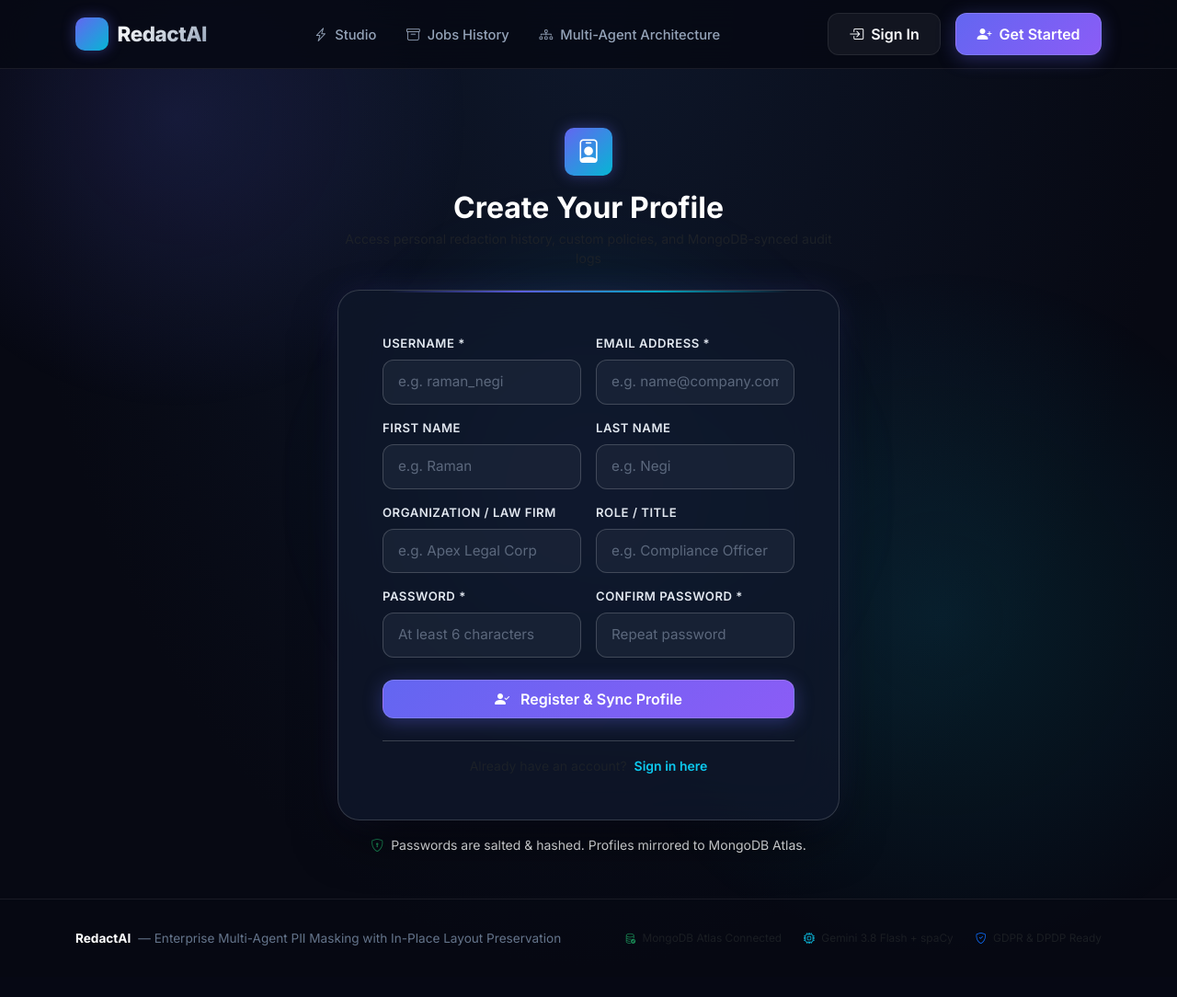
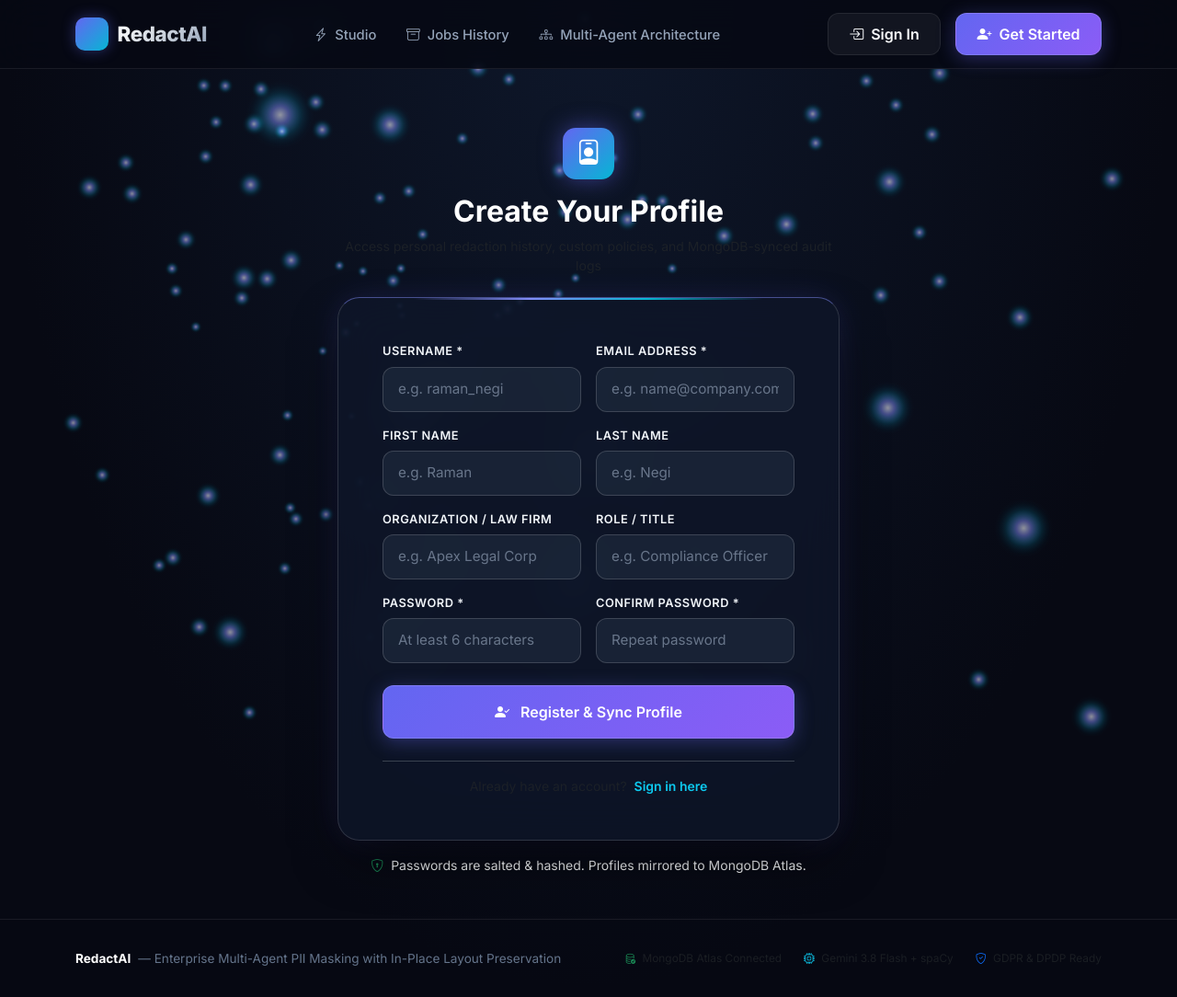
Before and after one commit to Raman-8888/Django_Project, a Django app: page /register/ in a window 1280 px wide. Shown: the whole page at 92% size. Before the commit the page ends 1028 px from the top, so only its background shows below. Run offline with Django 4.2, Linux system fonts and the light colour scheme; some libraries are stand-ins or nearby versions.

Commit message:
UI: Eliminate background square artifacts and upgrade auth glassmorphism with Three.js particle constellation

```diff
--- a/django_app/redactor/templates/redactor/base.html
+++ b/django_app/redactor/templates/redactor/base.html
@@ -55,30 +55,6 @@
             position: relative;
         }
 
-        /* Ambient Glow Blobs */
-        .ambient-glow-1 {
-            position: fixed;
-            top: -15vw;
-            left: -10vw;
-            width: 50vw;
-            height: 50vw;
-            background: radial-gradient(circle, rgba(99, 102, 241, 0.15) 0%, rgba(0,0,0,0) 70%);
-            border-radius: 50%;
-            pointer-events: none;
-            z-index: 0;
-        }
-        .ambient-glow-2 {
-            position: fixed;
-            bottom: -20vw;
-            right: -10vw;
-            width: 60vw;
-            height: 60vw;
-            background: radial-gradient(circle, rgba(6, 182, 212, 0.12) 0%, rgba(0,0,0,0) 70%);
-            border-radius: 50%;
-            pointer-events: none;
-            z-index: 0;
-        }
-
         /* Glassmorphism Classes */
         .glass-panel {
             background: rgba(15, 23, 42, 0.75);
@@ -93,37 +69,39 @@
             box-shadow: 0 10px 30px -10px rgba(99, 102, 241, 0.2);
         }
 
-        /* High-Contrast Auth Panel */
+        /* Modern Glassmorphic Auth Card */
         .auth-panel {
-            background: rgba(15, 23, 42, 0.85);
-            backdrop-filter: blur(28px);
-            -webkit-backdrop-filter: blur(28px);
-            border: 1px solid rgba(255, 255, 255, 0.16);
+            background: rgba(15, 23, 42, 0.78);
+            backdrop-filter: blur(24px);
+            -webkit-backdrop-filter: blur(24px);
+            border: 1px solid rgba(255, 255, 255, 0.14);
+            border-top: 1px solid rgba(129, 140, 248, 0.5);
             border-radius: 1.5rem;
-            box-shadow: 0 25px 60px -15px rgba(0, 0, 0, 0.8), 0 0 40px -10px rgba(99, 102, 241, 0.25);
+            box-shadow: 0 25px 60px -15px rgba(0, 0, 0, 0.75), 0 0 35px -5px rgba(99, 102, 241, 0.22);
             position: relative;
             overflow: hidden;
-            z-index: 1;
+            z-index: 2;
         }
         .auth-panel::before {
             content: '';
             position: absolute;
             top: 0;
-            left: 10%;
-            right: 10%;
+            left: 15%;
+            right: 15%;
             height: 2px;
-            background: linear-gradient(90deg, transparent, rgba(99, 102, 241, 0.9), rgba(6, 182, 212, 0.9), transparent);
+            background: linear-gradient(90deg, transparent, #818cf8, #06b6d4, transparent);
         }
 
         /* High-Contrast Cyber Form Inputs */
         .form-cyber-control {
-            background: rgba(30, 41, 59, 0.65) !important;
-            border: 1px solid rgba(255, 255, 255, 0.18) !important;
-            color: #f8fafc !important;
+            background: rgba(30, 41, 59, 0.75) !important;
+            border: 1px solid rgba(255, 255, 255, 0.16) !important;
+            color: #ffffff !important;
             border-radius: 0.75rem !important;
             padding: 0.75rem 1rem !important;
             font-size: 0.95rem !important;
-            transition: all 0.25s ease !important;
+            font-weight: 400 !important;
+            transition: all 0.2s ease !important;
         }
         .form-cyber-control:focus {
             background: rgba(30, 41, 59, 0.95) !important;
@@ -132,11 +110,11 @@
             color: #ffffff !important;
         }
         .form-cyber-control::placeholder {
-            color: rgba(148, 163, 184, 0.55) !important;
+            color: rgba(148, 163, 184, 0.65) !important;
         }
         .form-cyber-label {
-            color: #e2e8f0 !important;
-            font-size: 0.82rem !important;
+            color: #f1f5f9 !important;
+            font-size: 0.8rem !important;
             font-weight: 600 !important;
             letter-spacing: 0.04em !important;
             text-transform: uppercase !important;
@@ -145,13 +123,14 @@
         }
         .input-cyber-icon {
             background: rgba(30, 41, 59, 0.85) !important;
-            border: 1px solid rgba(255, 255, 255, 0.18) !important;
+            border: 1px solid rgba(255, 255, 255, 0.16) !important;
             border-right: none !important;
-            color: #94a3b8 !important;
+            color: #818cf8 !important;
             border-top-left-radius: 0.75rem !important;
             border-bottom-left-radius: 0.75rem !important;
             padding-left: 1rem !important;
             padding-right: 1rem !important;
+            font-size: 1.1rem !important;
         }
         .input-group > .form-cyber-control {
             border-top-left-radius: 0 !important;
@@ -339,8 +318,7 @@
 </head>
 <body>
 
-    <div class="ambient-glow-1"></div>
-    <div class="ambient-glow-2"></div>
+    <canvas id="global-bg-canvas" style="position: fixed; top: 0; left: 0; width: 100vw; height: 100vh; pointer-events: none; z-index: 0;"></canvas>
 
     <!-- ===== NAVIGATION BAR ===== -->
     <nav class="navbar navbar-cyber navbar-expand-lg">
@@ -460,6 +438,97 @@
     <!-- Bootstrap 5 JS -->
     <script src="https://cdn.jsdelivr.net/npm/bootstrap@5.3.2/dist/js/bootstrap.bundle.min.js"></script>
 
+    <!-- Global Interactive Three.js Cyber Background (Smooth Circular Particles) -->
+    <script>
+    (function initGlobalThreeBg() {
+        const canvas = document.getElementById('global-bg-canvas');
+        if (!canvas || typeof THREE === 'undefined') return;
+        // If on the hero landing page, let the hero canvas manage its dedicated 3D scene
+        if (document.getElementById('hero-canvas-container')) {
+            canvas.style.display = 'none';
+            return;
+        }
+
+        const scene = new THREE.Scene();
+        const camera = new THREE.PerspectiveCamera(60, window.innerWidth / window.innerHeight, 0.1, 1000);
+        camera.position.z = 50;
+
+        const renderer = new THREE.WebGLRenderer({ canvas: canvas, alpha: true, antialias: true });
+        renderer.setSize(window.innerWidth, window.innerHeight);
+        renderer.setPixelRatio(Math.min(window.devicePixelRatio, 2));
+
+        // Procedural radial circular glow texture (Eliminates all hard-edge squares)
+        function createParticleGlowTexture() {
+            const c = document.createElement('canvas');
+            c.width = 64;
+            c.height = 64;
+            const ctx = c.getContext('2d');
+            const g = ctx.createRadialGradient(32, 32, 0, 32, 32, 32);
+            g.addColorStop(0, 'rgba(255, 255, 255, 1)');
+            g.addColorStop(0.25, 'rgba(129, 140, 248, 0.85)'); // Indigo
+            g.addColorStop(0.6, 'rgba(6, 182, 212, 0.25)');   // Cyan
+            g.addColorStop(1, 'rgba(0, 0, 0, 0)');
+            ctx.fillStyle = g;
+            ctx.fillRect(0, 0, 64, 64);
+            return new THREE.CanvasTexture(c);
+        }
+
+        const particleTexture = createParticleGlowTexture();
+        const count = 300;
+        const positions = new Float32Array(count * 3);
+
+        for (let i = 0; i < count; i++) {
+            positions[i * 3] = (Math.random() - 0.5) * 140;
+            positions[i * 3 + 1] = (Math.random() - 0.5) * 90;
+            positions[i * 3 + 2] = (Math.random() - 0.5) * 70;
+        }
+
+        const geo = new THREE.BufferGeometry();
+        geo.setAttribute('position', new THREE.BufferAttribute(positions, 3));
+
+        const mat = new THREE.PointsMaterial({
+            size: 3.5,
+            map: particleTexture,
+            transparent: true,
+            opacity: 0.55,
+            blending: THREE.AdditiveBlending,
+            depthWrite: false
+        });
+
+        const points = new THREE.Points(geo, mat);
+        scene.add(points);
+
+        let mouseX = 0, mouseY = 0;
+        let targetX = 0, targetY = 0;
+
+        window.addEventListener('mousemove', (e) => {
+            mouseX = (e.clientX - window.innerWidth / 2) * 0.015;
+            mouseY = (e.clientY - window.innerHeight / 2) * 0.015;
+        });
+
+        window.addEventListener('resize', () => {
+            camera.aspect = window.innerWidth / window.innerHeight;
+            camera.updateProjectionMatrix();
+            renderer.setSize(window.innerWidth, window.innerHeight);
+        });
+
+        let clock = new THREE.Clock();
+        function animate() {
+            requestAnimationFrame(animate);
+            const elapsed = clock.getElapsedTime();
+
+            targetX += (mouseX - targetX) * 0.05;
+            targetY += (mouseY - targetY) * 0.05;
+
+            points.rotation.y = elapsed * 0.015 + targetX * 0.1;
+            points.rotation.x = Math.sin(elapsed * 0.02) * 0.04 + targetY * 0.1;
+
+            renderer.render(scene, camera);
+        }
+        animate();
+    })();
+    </script>
+
     {% block extra_scripts %}{% endblock %}
 </body>
 </html>
--- a/django_app/redactor/templates/redactor/register.html
+++ b/django_app/redactor/templates/redactor/register.html
@@ -4,16 +4,14 @@
 
 {% block content %}
 <div class="container py-5 my-auto position-relative">
-    <div class="auth-center-glow"></div>
-
-    <div class="row justify-content-center position-relative" style="z-index: 1;">
+    <div class="row justify-content-center position-relative" style="z-index: 2;">
         <div class="col-11 col-sm-10 col-md-8 col-lg-7 col-xl-6">
 
             <div class="text-center mb-4 register-header">
-                <div class="logo-icon mx-auto mb-3" style="width: 52px; height: 52px; font-size: 1.6rem;">
+                <div class="logo-icon mx-auto mb-3" style="width: 56px; height: 56px; font-size: 1.7rem; border-radius: 14px; box-shadow: 0 0 25px rgba(99, 102, 241, 0.5);">
                     <i class="bi bi-person-badge"></i>
                 </div>
-                <h2 class="fw-bold text-white mb-1">Create Your Profile</h2>
+                <h2 class="fw-bold text-white mb-2">Create Your Profile</h2>
                 <p class="text-muted small">Access personal redaction history, custom policies, and MongoDB-synced audit logs</p>
             </div>
 
@@ -109,7 +107,7 @@
                         </div>
                     </div>
 
-                    <button type="submit" class="btn btn-cyber-primary w-100 py-2 fs-6 justify-content-center">
+                    <button type="submit" class="btn btn-cyber-primary w-100 py-3 fs-6 justify-content-center">
                         <i class="bi bi-person-check-fill me-1"></i> Register &amp; Sync Profile
                     </button>
                 </form>
@@ -131,7 +129,7 @@
 
 {% block extra_scripts %}
 <script>
-    gsap.from(".register-header", { y: -20, opacity: 0, duration: 0.6, ease: "power2.out" });
-    gsap.from(".auth-card", { scale: 0.94, opacity: 0, duration: 0.7, delay: 0.1, ease: "back.out(1.4)" });
+    gsap.fromTo(".register-header", { y: -20, opacity: 0 }, { y: 0, opacity: 1, duration: 0.6, ease: "power2.out" });
+    gsap.fromTo(".auth-card", { scale: 0.95, opacity: 0 }, { scale: 1, opacity: 1, duration: 0.65, delay: 0.1, ease: "power2.out" });
 </script>
 {% endblock %}
```
Also changed, not shown: django_app/redactor/templates/redactor/login.html (+6 -8 lines).
